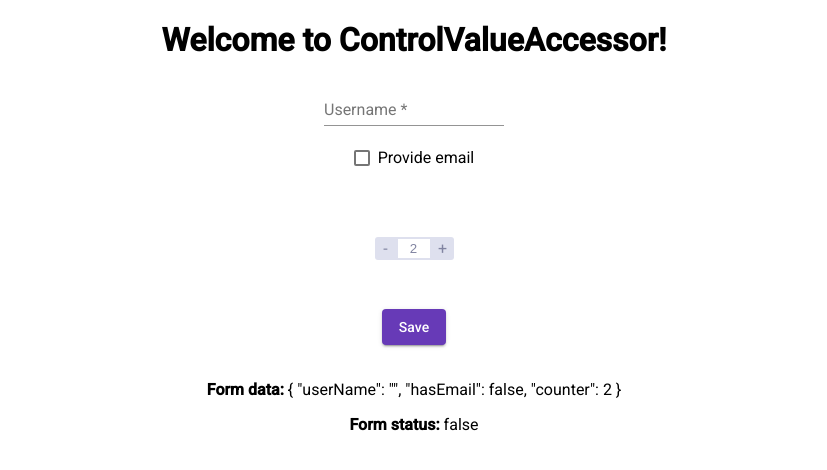
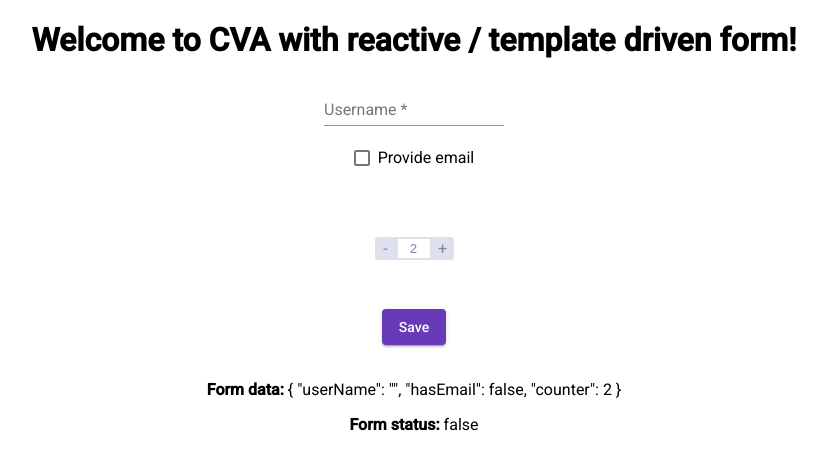
Before and after one commit to Vin88/Simple-CVA-Ang8, an Angular app: page / in a window 1280 px wide. Shown: the top 470 px of the page, without its empty margins (226-1053 px from the left). Built offline with nearby package versions, Linux system fonts and the light colour scheme.

Commit message:
Squash 4
Squash 5

```diff
--- a/src/app/app.component.ts
+++ b/src/app/app.component.ts
@@ -9,7 +9,7 @@ import { validateConfig } from '@angular/router/src/config';
 })
 export class AppComponent implements OnInit {
 
-  public title = 'ControlValueAccessor';
+  public title = 'CVA with reactive / template driven form';
   public userForm: FormGroup;
 
   constructor(private fb: FormBuilder) {
```
